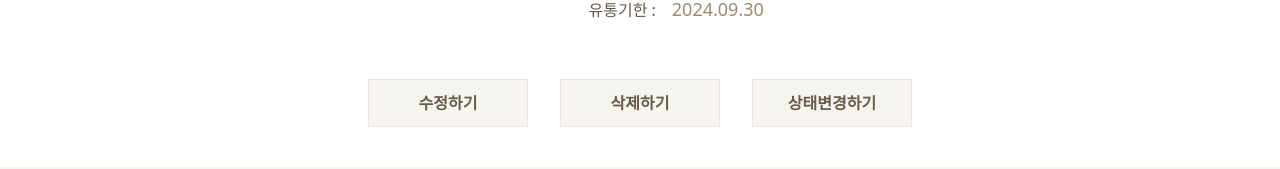
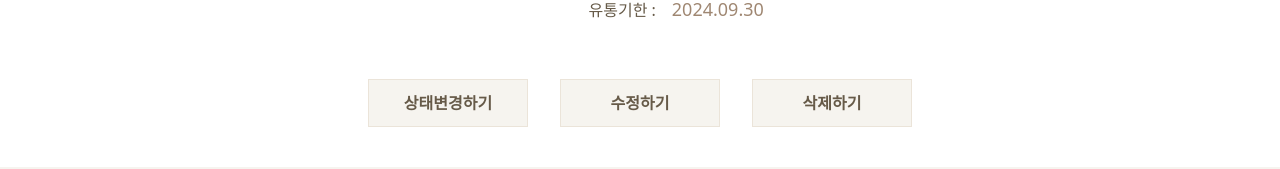
Before and after one commit to Team-Sttock/FE, a Next.js app: page /detail in a window 1280 px wide. Shown: the part 591-760 px from the top of the page. Built offline with nearby package versions, Linux system fonts and the light colour scheme.

Commit message:
feat : 상품 상세페이지 상품 상태변경하기 버튼 페이지 이동 연결

```diff
--- a/pages/detail.tsx
+++ b/pages/detail.tsx
@@ -1,4 +1,5 @@
 import { Noto_Sans } from 'next/font/google'
+import Link from 'next/link'
 
 import Button from '@/features/common/components/Button'
 import Navbar from '@/features/common/components/Navbar'
@@ -124,9 +125,11 @@ export default function Page() {
           </div>
         </div>
         <div className="flex flex-col sm:flex-row items-center justify-center w-[80%] space-y-4 mt-4 max-w-xl m-auto sm:space-y-0 sm:space-x-8 ">
+          <Link href="/edit-state">
+            <Button className="w-full h-12 sm:w-40">상태변경하기</Button>
+          </Link>
           <Button className="w-full h-12 sm:w-40">수정하기</Button>
           <Button className="w-full h-12 sm:w-40">삭제하기</Button>
-          <Button className="w-full h-12 sm:w-40">상태변경하기</Button>
         </div>
       </div>
       <footer className="h-[300px] bg-ivory">푸터</footer>
```
